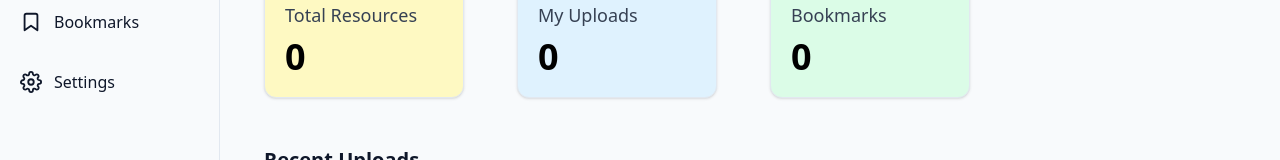
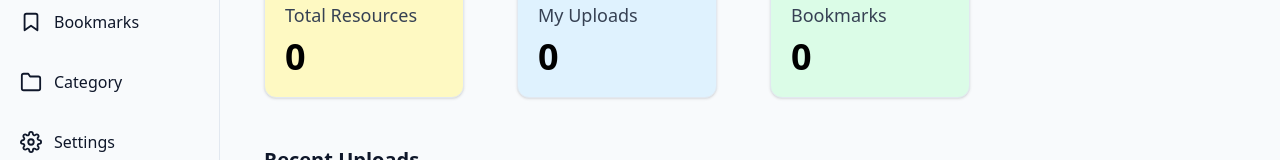
Before and after one commit to Aisha-shaikh578/CampusVault, a Next.js app: page /dashboard in a window 1280 px wide. Shown: the part 228-388 px from the top of the page. Built offline with nearby package versions, Linux system fonts and the light colour scheme; no server answers; the database is empty; sample sign-in values are in the browser's storage.

Commit message:
Added category option in sidebar

```diff
--- a/components/Sidebar.tsx
+++ b/components/Sidebar.tsx
@@ -33,6 +33,11 @@ const menuItems = [
     name: "Bookmarks",
     icon: FiBookmark,
     href: "/dashboard/bookmarks",
+  },
+  {
+    name: "Category",
+    icon: FiFolder,
+    href: "/dashboard/category",
   },
   {
     name: "Settings",
```
